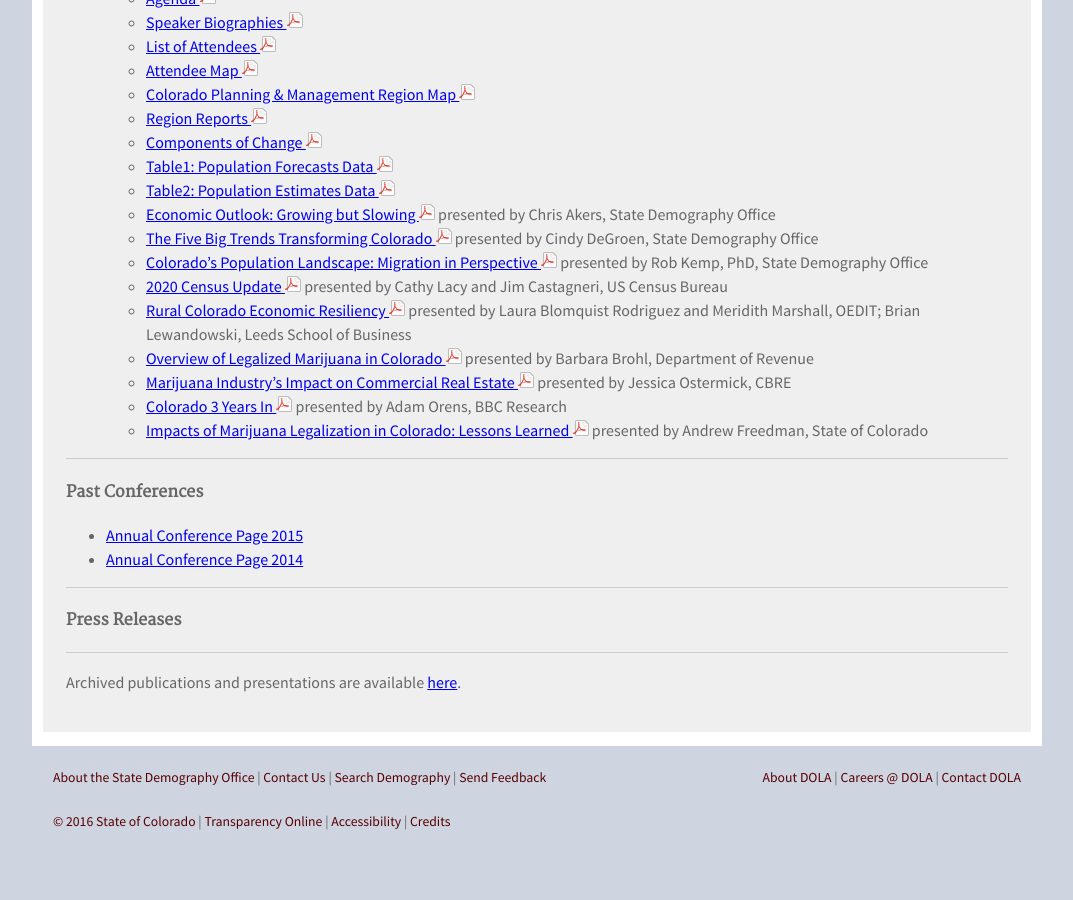
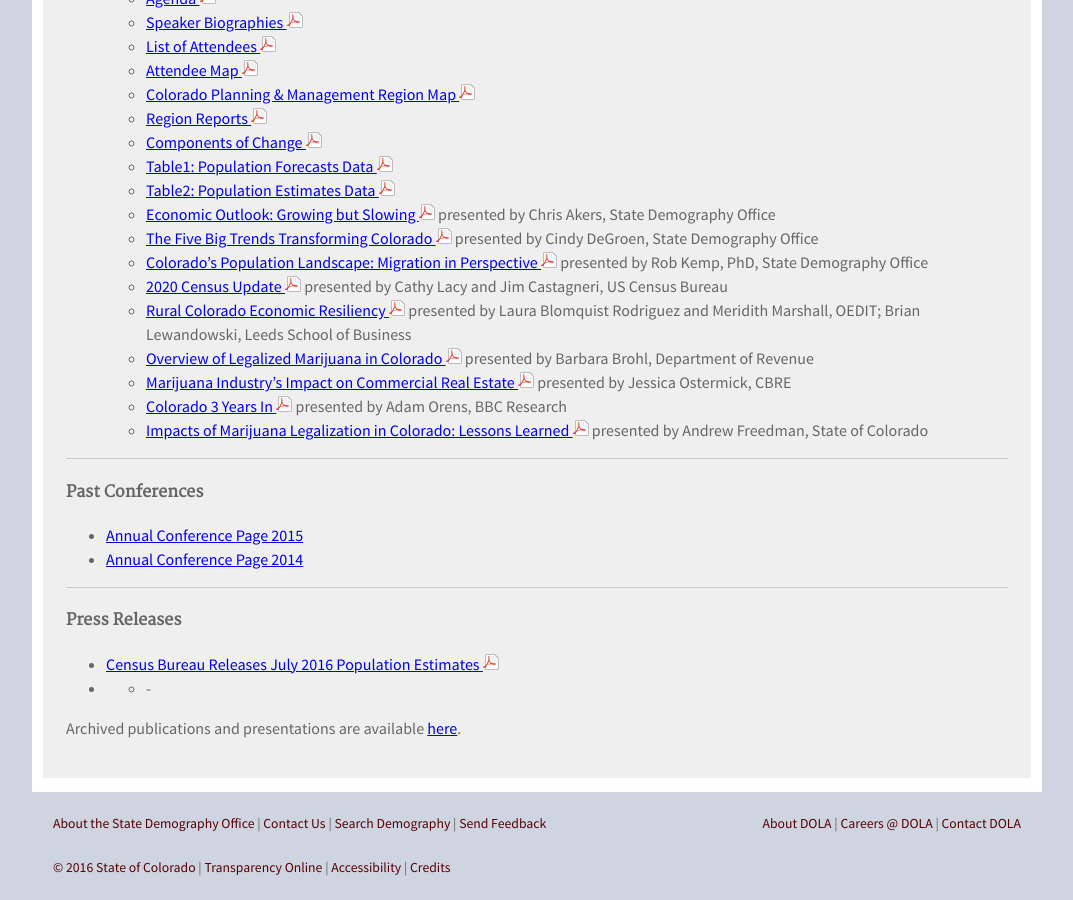
Before and after one commit to TBleess/Website_New, a Jekyll site: the page built from pages/9_Not_in_Menu/publications-and-presentations.md, in a window 1280 px wide and 900 px high, scrolled down 3148 px. Shown: the whole window, without its empty margins (103-1176 px from the left). Built offline with Jekyll 4.4.1, drawn with Linux system fonts in a browser that asks for light colours; before the commit the page ends 4002 px from its top, so only the background shows below that.

Commit message:
Update publications-and-presentations.md

```diff
--- a/pages/9_Not_in_Menu/publications-and-presentations.md
+++ b/pages/9_Not_in_Menu/publications-and-presentations.md
@@ -174,7 +174,7 @@ published: true
 
 #### Press Releases
 
-
+   - [Census Bureau Releases July 2016 Population Estimates ![pdf](/images/page_white_acrobat.png 'download pdf file')](https://drive.google.com/uc?export=download&id=0ByjImPUKASTTRlBkT3NlVDZ1ZUE)
 - - -
 
 Archived publications and presentations are available [here](/demography/archived-publications-and-presentations#archived-publications-and-presentations).
```
